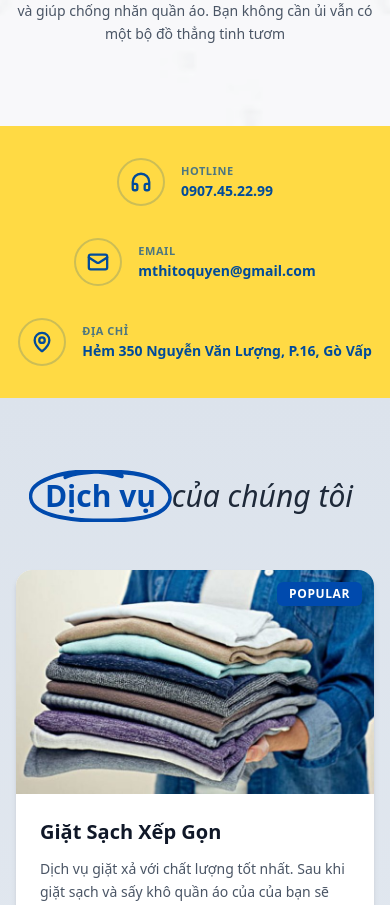
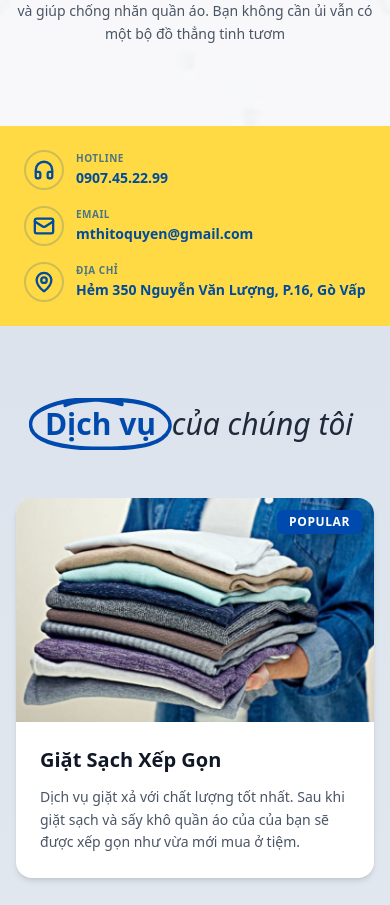
Before and after one commit to cuitrauviennen-arch/giatsay6s-system, a Next.js app in the folder frontend/: page / in a window 390 px wide. Shown: the part 2029-2934 px from the top of the page. Built offline with nearby package versions, Linux system fonts and the light colour scheme; no server answers.

Commit message:
fix: responsive layout for ContactBar on mobile

```diff
--- a/frontend/src/components/ContactBar.tsx
+++ b/frontend/src/components/ContactBar.tsx
@@ -45,11 +45,11 @@ export default function ContactBar({ data }: { data?: ContactData }) {
         <div className="hidden lg:block w-[50px] lg:w-[150px] xl:w-[250px] bg-[#004b9b]" />
 
         {/* Yellow Content Area */}
-        <div className="flex-1 bg-[#ffda44] flex flex-col md:flex-row items-center justify-evenly gap-8 py-8 lg:py-0 px-4 lg:px-8 z-10 lg:shadow-[-15px_0_20px_-15px_rgba(0,0,0,0.15)]">
+        <div className="flex-1 bg-[#ffda44] flex flex-col md:flex-row items-stretch md:items-center justify-evenly gap-4 sm:gap-6 md:gap-8 py-6 sm:py-8 lg:py-0 px-6 sm:px-8 lg:px-8 z-10 lg:shadow-[-15px_0_20px_-15px_rgba(0,0,0,0.15)]">
           {items.map((item, i) => (
             <div
               key={i}
-              className="flex items-center gap-4 group cursor-pointer w-full md:w-auto justify-center"
+              className="flex items-center gap-3 sm:gap-4 group cursor-pointer md:justify-center"
             >
               {/* Rotated Vertical Label */}
               <div className="hidden lg:flex items-center justify-center opacity-50 group-hover:opacity-100 transition-opacity duration-300">
@@ -63,17 +63,17 @@ export default function ContactBar({ data }: { data?: ContactData }) {
 
               {/* Icon with elegant styling */}
               <div className="text-[#004b9b] flex-shrink-0 transition-transform duration-300 group-hover:-translate-y-2">
-                <div className="w-12 h-12 rounded-full border-2 border-[#004b9b]/20 flex items-center justify-center group-hover:border-[#004b9b] group-hover:bg-[#004b9b] group-hover:text-[#ffda44] transition-all duration-300">
+                <div className="w-10 h-10 sm:w-12 sm:h-12 rounded-full border-2 border-[#004b9b]/20 flex items-center justify-center group-hover:border-[#004b9b] group-hover:bg-[#004b9b] group-hover:text-[#ffda44] transition-all duration-300">
                   {item.icon}
                 </div>
               </div>
 
               {/* Text Info */}
-              <div className="flex flex-col">
-                <span className="text-[#004b9b]/70 font-bold text-[11px] uppercase tracking-wider mb-0.5">
+              <div className="flex flex-col min-w-0">
+                <span className="text-[#004b9b]/70 font-bold text-[10px] sm:text-[11px] uppercase tracking-wider mb-0.5">
                   {item.title}
                 </span>
-                <span className="text-[#004b9b] font-bold text-sm lg:text-base whitespace-nowrap">
+                <span className="text-[#004b9b] font-bold text-sm lg:text-base break-words">
                   {item.text}
                 </span>
               </div>
```
